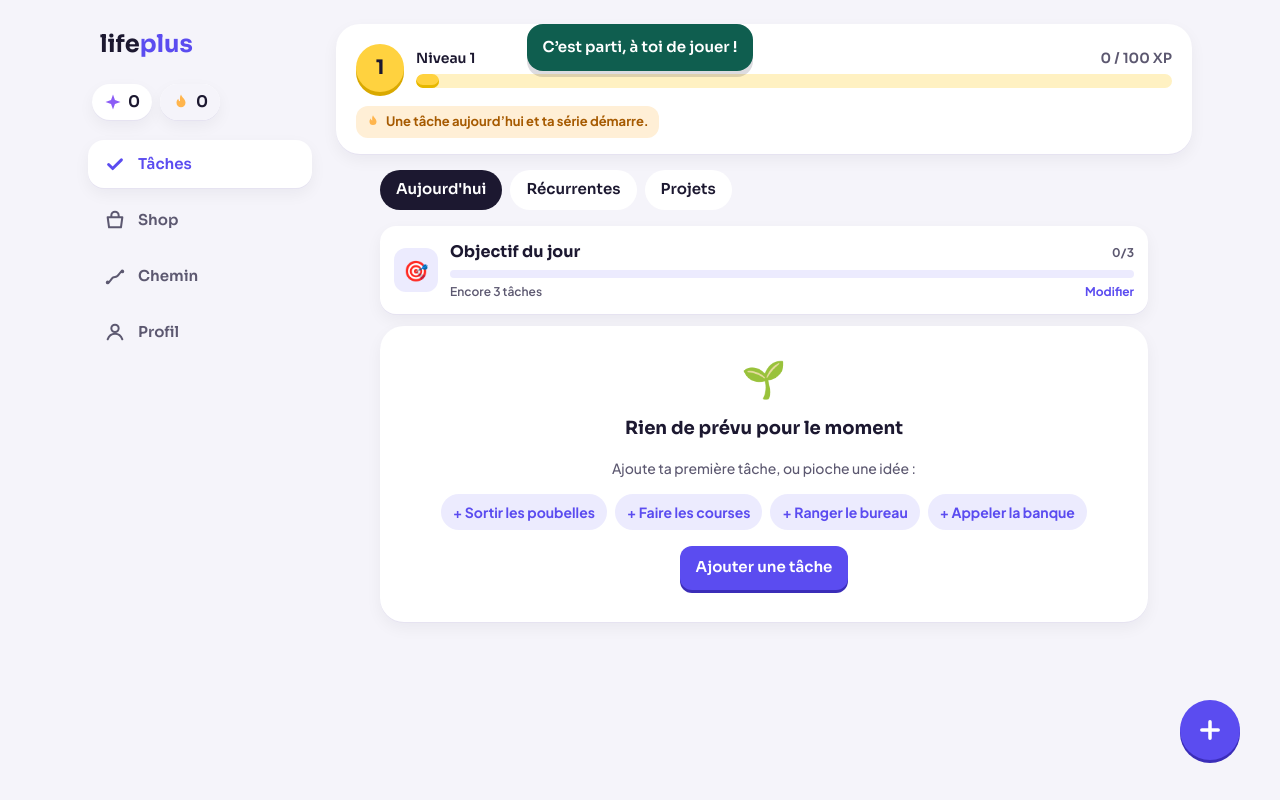
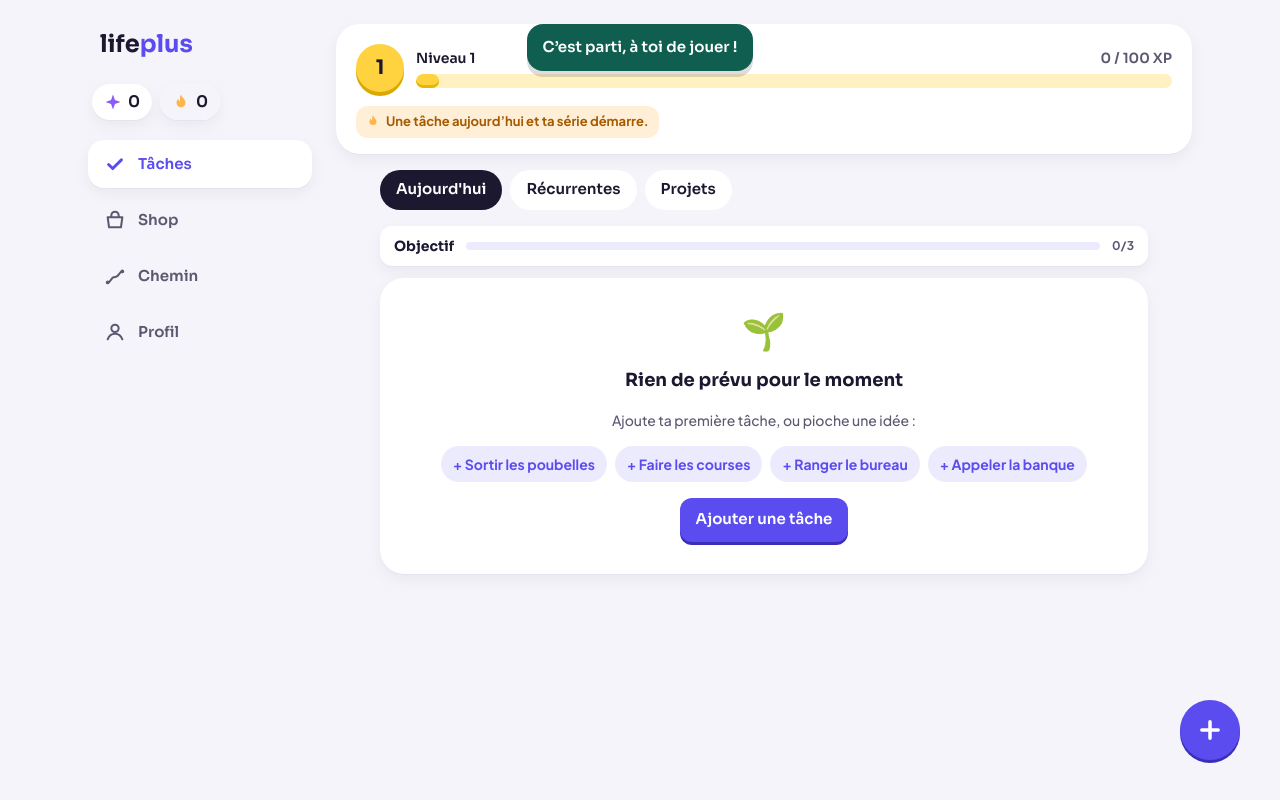
Before and after one commit to petitdelice/lifeplus, a React (Vite) app: page / in a window 1280 px wide. Both pictures are taken after a click on the button "Passer le tuto". Built offline with nearby package versions, Linux system fonts and the light colour scheme.

Commit message:
Make the daily goal a single slim line
Co-Authored-By: Claude Opus 5.5 <noreply@anthropic.com>
Claude-Session: https://claude.ai/code/session_01KR3b6yvmMeckyZ1vhaBYYe

```diff
--- a/src/screens/Tasks.tsx
+++ b/src/screens/Tasks.tsx
@@ -222,38 +222,23 @@ function ProjectCard({ task }: { task: Task }) {
 }
 
 /** Aujourd'hui only shows one line for the routines, so the day stays light; the cards live in Récurrentes. */
-/** "2/3 aujourd'hui": fills with every task ticked today, turns gold past the goal. Says nothing when it is not reached. */
+/** One slim line, "Objectif 2/3": fills with every task ticked today, turns gold past the goal. Says nothing when it is not reached. */
 function DailyGoal({ done, goal }: { done: number; goal: number }) {
   const reached = done >= goal;
   const over = done > goal;
   const color = over ? 'var(--color-lemon)' : reached ? 'var(--color-mint)' : 'var(--color-indigo)';
-  const left = goal - done;
   return (
-    <motion.div
+    <motion.a
       layout
-      initial={{ opacity: 0, y: 12 }}
+      href="#/profil"
+      initial={{ opacity: 0, y: 8 }}
       animate={{ opacity: 1, y: 0 }}
       data-testid="daily-goal"
-      className="flex items-center gap-3 rounded-2xl bg-white p-3.5 shadow-card"
+      aria-label={`Objectif du jour : ${done} sur ${goal}. Modifier dans le profil`}
+      className="flex items-center gap-3 rounded-xl bg-white px-3.5 py-2.5 text-ink no-underline shadow-card"
     >
-      <span className={`flex size-11 shrink-0 items-center justify-center rounded-xl text-xl ${over ? 'bg-lemon-soft' : reached ? 'bg-mint-soft' : 'bg-indigo-soft'}`} aria-hidden>
-        🎯
-      </span>
-      <span className="flex min-w-0 grow flex-col gap-1.5">
-        <span className="flex items-baseline justify-between gap-2">
-          <span className="font-display text-base font-bold">Objectif du jour</span>
-          <span className="shrink-0 text-xs font-bold text-muted">
-            {done}/{goal}
-          </span>
-        </span>
-        <span
-          className="h-2 overflow-hidden rounded-full bg-indigo-soft"
-          role="progressbar"
-          aria-valuemin={0}
-          aria-valuemax={goal}
-          aria-valuenow={Math.min(done, goal)}
-          aria-label="Objectif du jour"
-        >
+      <span className="shrink-0 font-display text-sm font-bold">Objectif{reached ? ' ✓' : ''}</span>
+      <span className="h-2 grow overflow-hidden rounded-full bg-indigo-soft">
         <motion.span
           className="block h-full rounded-full"
           style={{ background: color }}
@@ -262,16 +247,10 @@ function DailyGoal({ done, goal }: { done: number; goal: number }) {
           transition={{ type: 'spring', damping: 16 }}
         />
       </span>
-        <span className="flex items-baseline justify-between gap-2 text-xs font-semibold text-muted">
-          <span>
-            {over ? `Dépassé de ${done - goal}, quelle journée\u00a0!` : reached ? 'Atteint, bravo\u00a0!' : `Encore ${left} tâche${left > 1 ? 's' : ''}`}
+      <span className="shrink-0 text-xs font-bold text-muted">
+        {done}/{goal}
       </span>
-          <a href="#/profil" className="shrink-0 font-bold text-indigo no-underline">
-            Modifier
-          </a>
-        </span>
-      </span>
-    </motion.div>
+    </motion.a>
   );
 }
 
```
Lines whose indentation alone changed are shown as unchanged.
